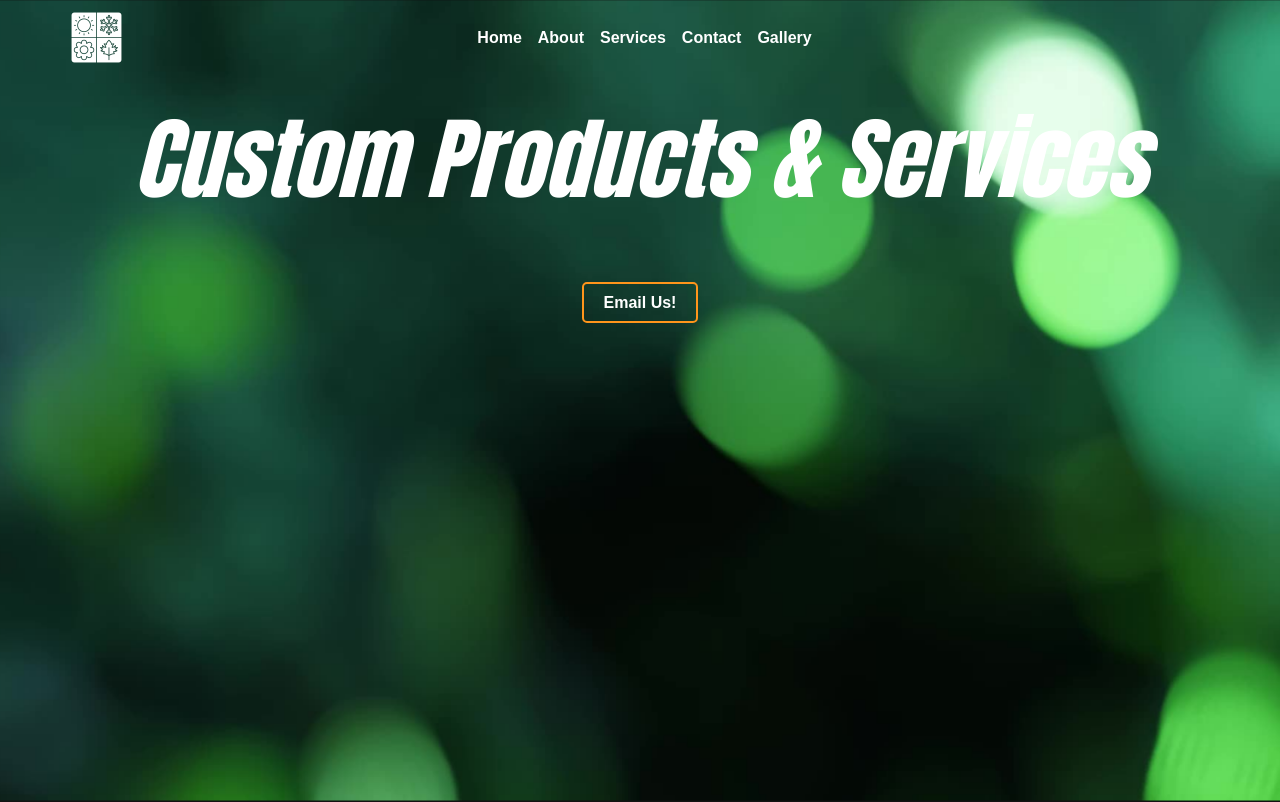
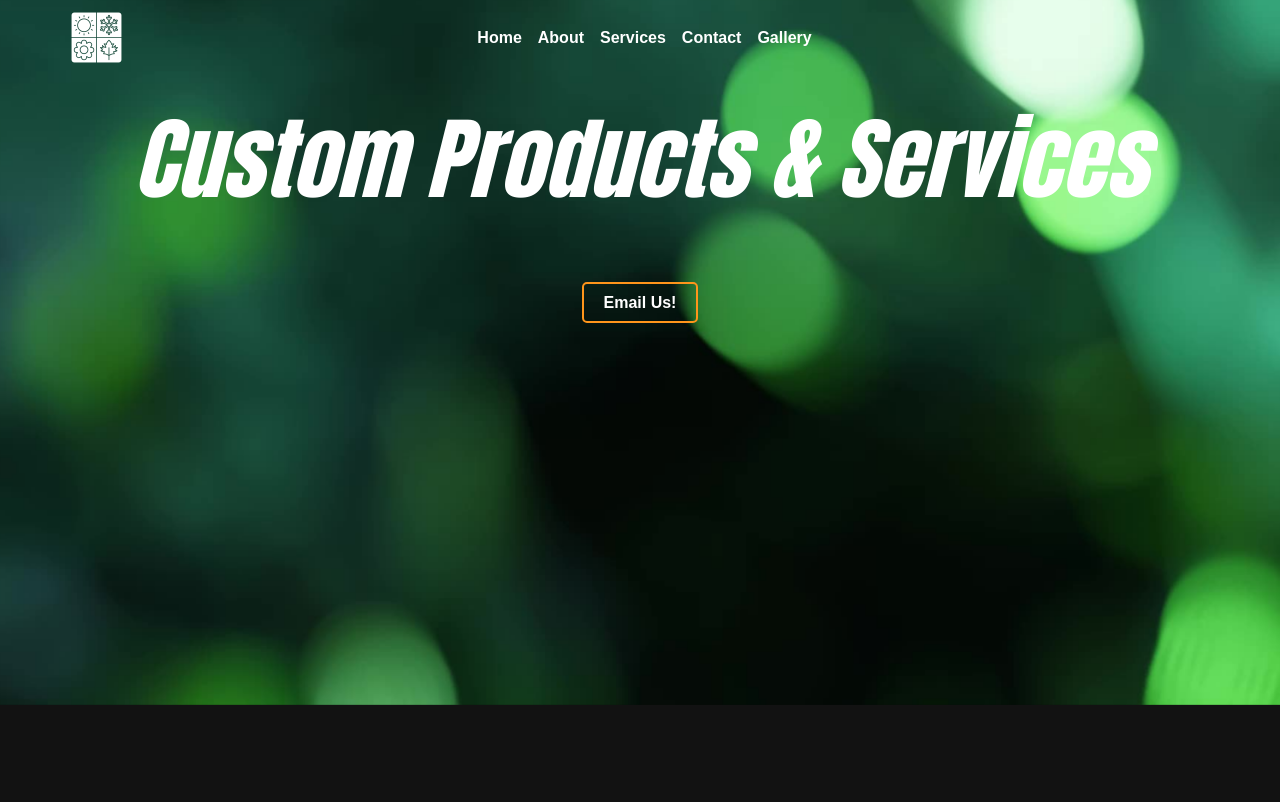
Before and after one commit to MikeAtwood/custom-products, a React (Vite) app: page / in a window 1280 px wide. Shown: the top 802 px of the page. Built offline with nearby package versions, Linux system fonts and the light colour scheme.

Commit message:
created sticky div for hero img

```diff
--- a/src/App.css
+++ b/src/App.css
@@ -442,8 +442,12 @@ nav.navbar {
     z-index: 1;
   }
 
+  .sticky-hero {
+    position: relative;
+  }
+
   .hero-img {
-    position: relative;
+    position: sticky;
     top: 0;
     height: 400px;
     background-size: cover;
--- a/src/components/Hero.jsx
+++ b/src/components/Hero.jsx
@@ -7,7 +7,9 @@ import heroImg from  '../assets/img/hero2.jpeg'
 const Hero = () => {
     return (
         <section className='hero-container' id="home">
-            <img className='hero-img' src={heroImg} />
+            <div className='sticky-hero'>
+                <img className='hero-img' src={heroImg} />
+            </div>
                 <div className='hero-info'>
                     <h1 className='animate__animated animate__backInDown'>Custom Products & Services</h1>
                     <p className='animate__animated animate__backInDown'>Serving the greater Minneapolis area since 19XX</p>
```
